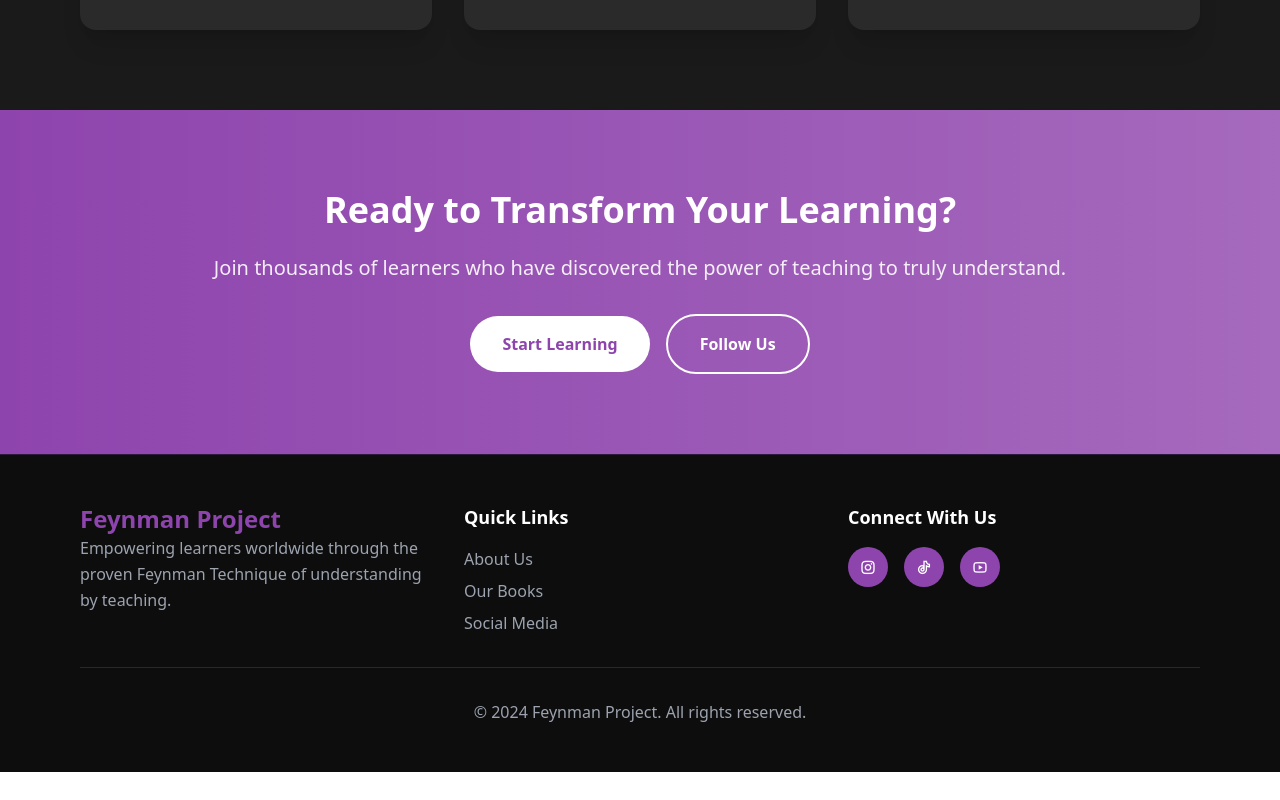
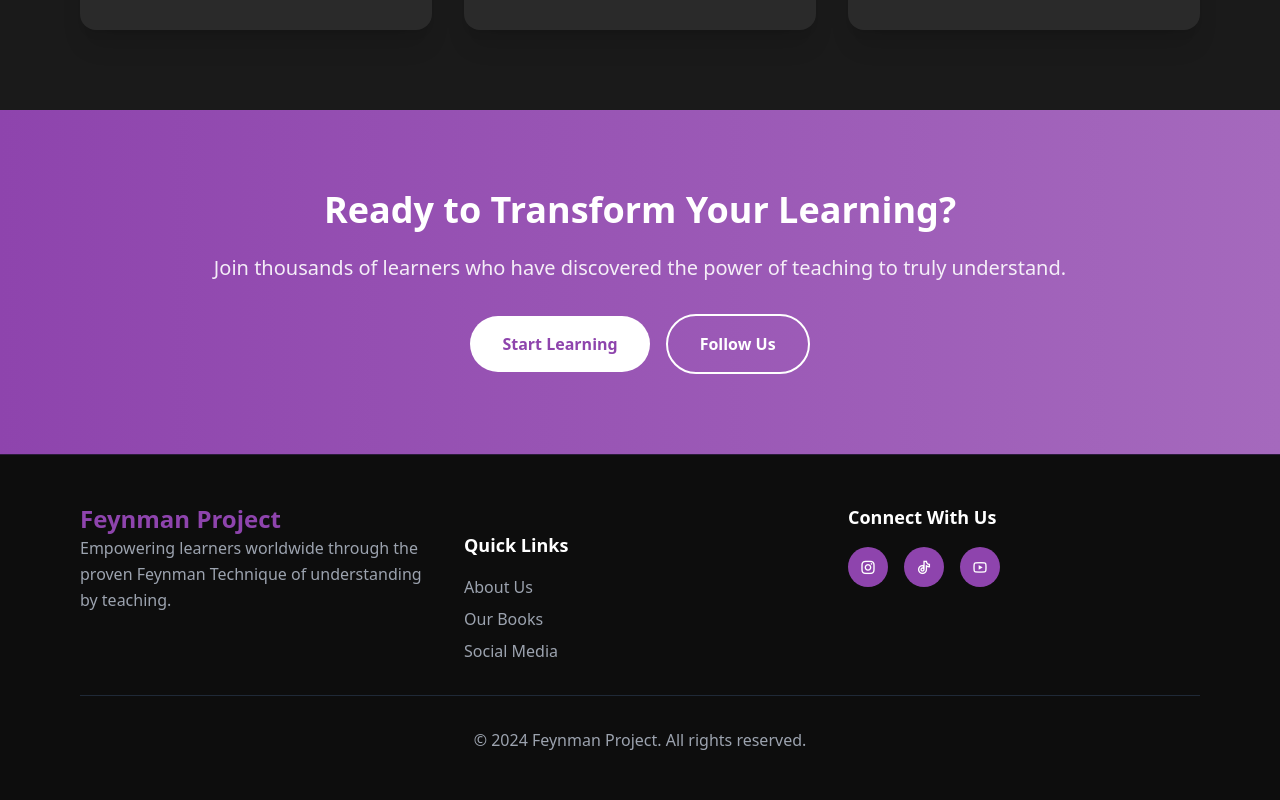
Before and after one commit to FeynmanProject/feynmanproject.github.io, a Next.js app: page / in a window 1280 px wide. Shown: the part 2847-3647 px from the top of the page. Before the commit the page ends 3619 px from the top, so only its background shows below. Built offline with nearby package versions, Linux system fonts and the light colour scheme.

Commit message:
Update page.tsx

```diff
--- a/app/page.tsx
+++ b/app/page.tsx
@@ -240,7 +240,7 @@ export default function Home() {
       {/* Footer */}
       <footer className="bg-[#0D0D0D] py-12 border-t border-purple-500/20">
         <div className="max-w-6xl mx-auto px-4">
-          <div className="grid md:grid-cols-3 gap-8">
+          <div className="grid md:grid-cols-3 gap-8 items-start">
             <div>
               <div className="text-2xl font-bold text-[#8E44AD] font-sans">
                 Feynman Project
@@ -250,7 +250,7 @@ export default function Home() {
               </p>
             </div>
 
-            <div>
+            <div className="mt-[28px]">
               <h3 className="text-lg font-semibold mb-4">Quick Links</h3>
               <div className="space-y-2">
                 <Link href="/about" className="block text-gray-400 hover:text-[#8E44AD] transition-colors duration-300 cursor-pointer">About Us</Link>
```
